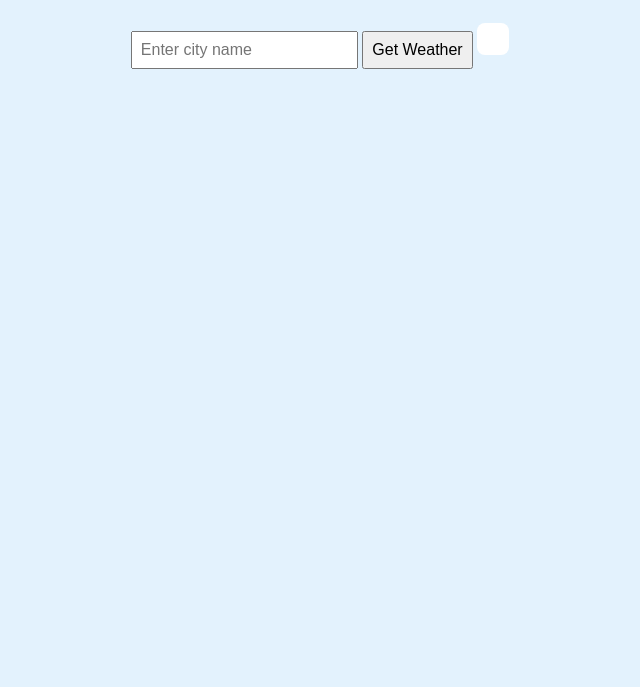
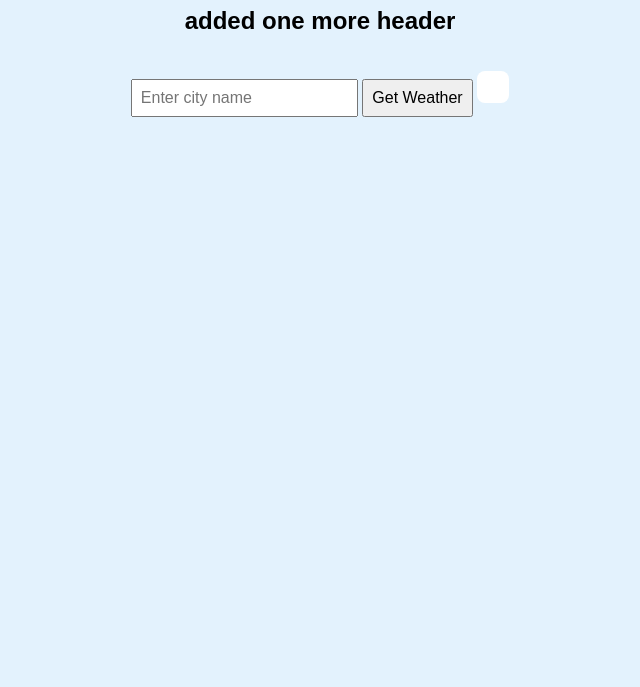
Before and after one commit to killerangaswamy56/my-static-site, a plain HTML site: page index.html in a window 1280 px wide. Shown: the part 113-800 px from the top of the page, without its empty margins (320-960 px from the left). Drawn offline with Linux system fonts and the light colour scheme.

Commit message:
Update index.html
Added one header in the code

```diff
--- a/index.html
+++ b/index.html
@@ -26,6 +26,7 @@
 </head>
 <body>
   <h1>Real-Time Weather Report</h1>
+<h2>added one more header</h2>
   <input type="text" id="cityInput" placeholder="Enter city name" />
   <button onclick="getWeather()">Get Weather</button>
   <div id="weather"></div>
```
